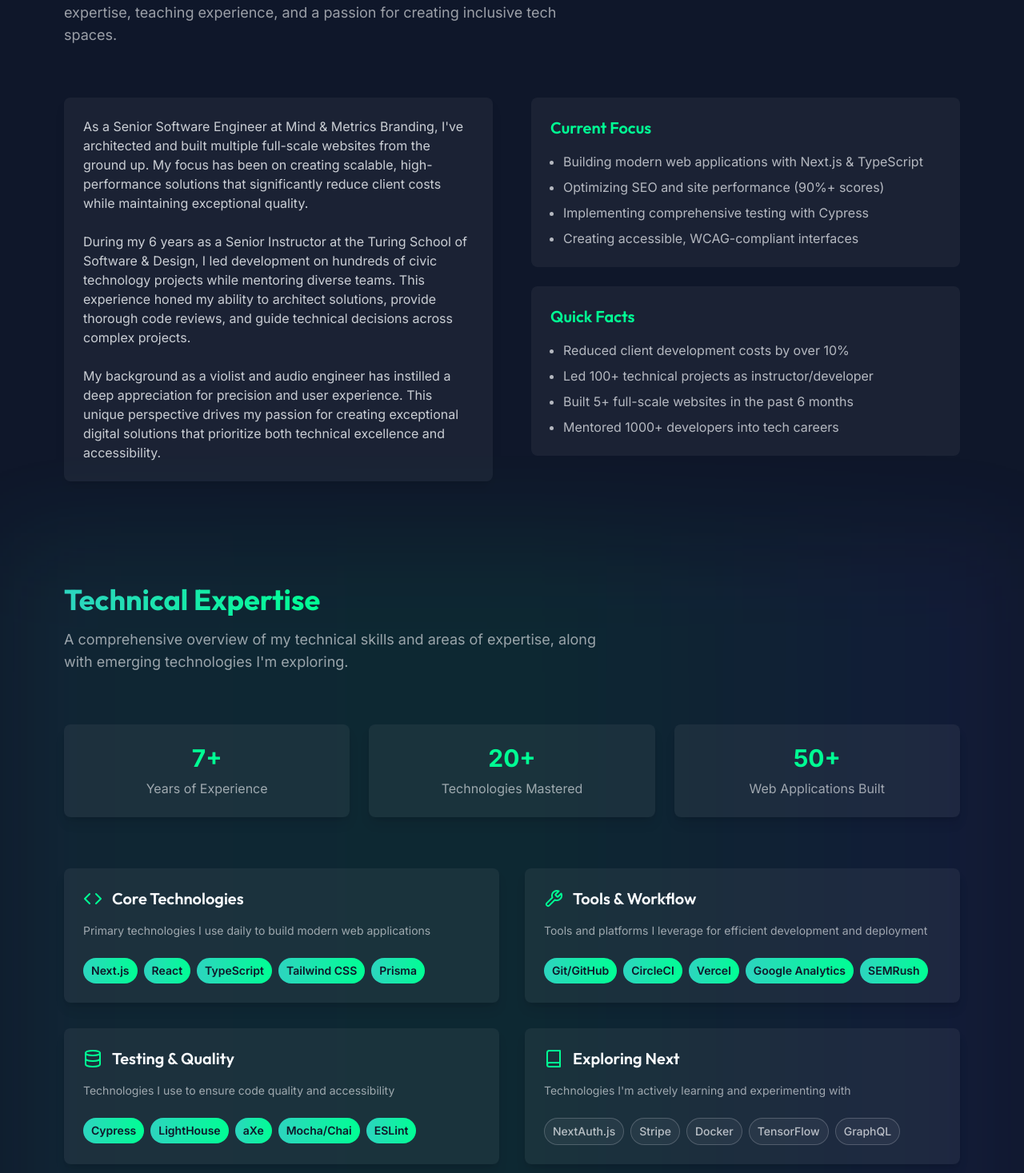
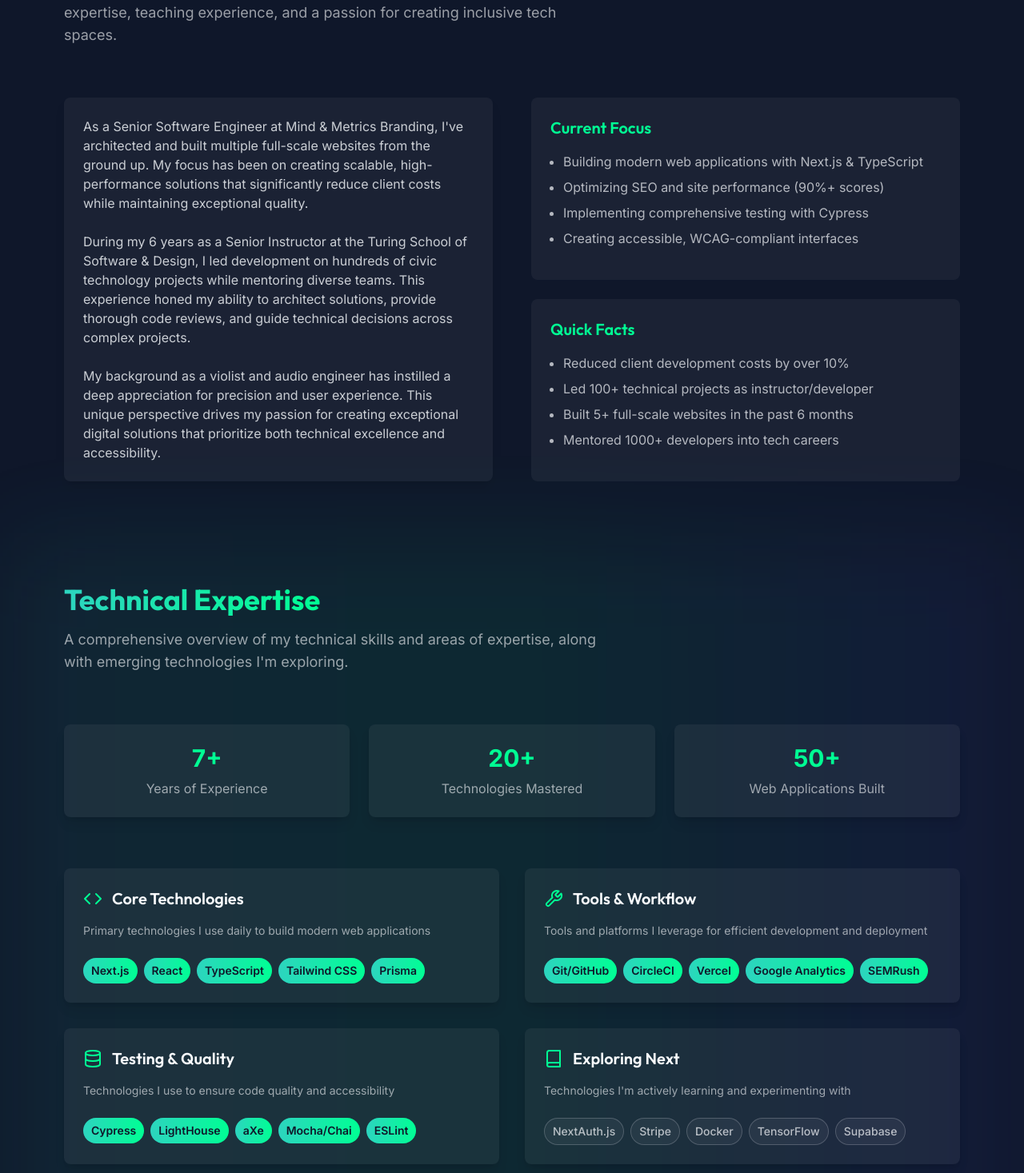
Before and after one commit to Kalikoze/personal-portfolio, a Next.js app: page / in a window 1280 px wide. Shown: the part 983-2450 px from the top of the page at 80% size. Built offline with nearby package versions, Linux system fonts and the light colour scheme.

Commit message:
Fix: Fix about section so both columns are aligned in height.  Also update a skill to replace graphql with supabase

```diff
--- a/app/components/sections/About/About.tsx
+++ b/app/components/sections/About/About.tsx
@@ -35,7 +35,7 @@ export default function About() {
           whileInView={{ opacity: 1, x: 0 }}
           viewport={{ once: true }}
           transition={{ duration: 0.5, delay: 0.4 }}
-          className="space-y-6"
+          className="flex flex-col gap-6 h-full"
           data-cy="about-sidebar"
           aria-label="Additional information"
         >
--- a/app/components/sections/About/AboutInfoSection.tsx
+++ b/app/components/sections/About/AboutInfoSection.tsx
@@ -8,7 +8,7 @@ export default function AboutInfoSection({ id, title, items }: InfoSectionProps)
   return (
     <section
       data-cy={id}
-      className="bg-light/5 rounded-lg p-6 space-y-4"
+      className="bg-light/5 rounded-lg p-6 space-y-4 h-full"
       aria-labelledby={`${id}-heading`}
     >
       <h3
--- a/app/data/skills.ts
+++ b/app/data/skills.ts
@@ -46,7 +46,7 @@ export const skillCategories = [
       'Stripe',
       'Docker',
       'TensorFlow',
-      'GraphQL',
+      'Supabase',
     ],
   },
 ] as const
```
